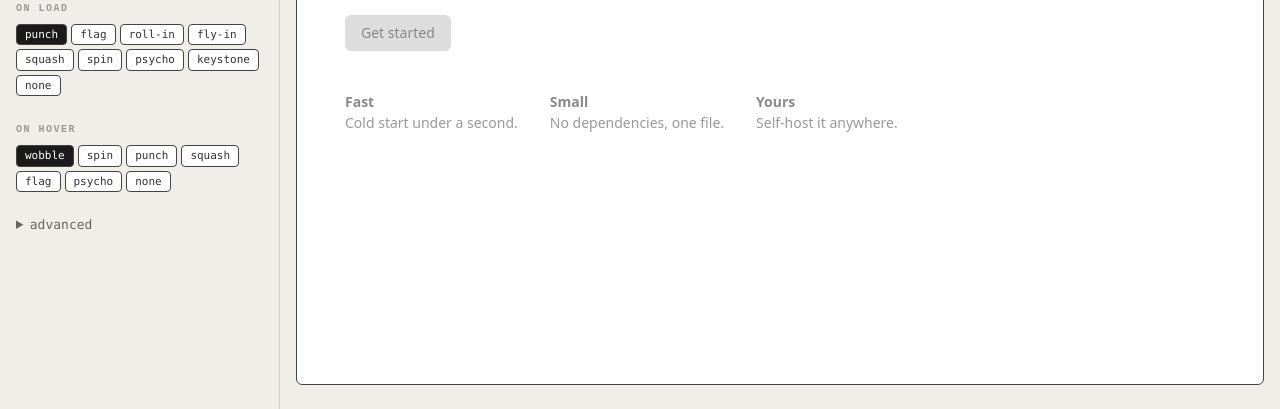
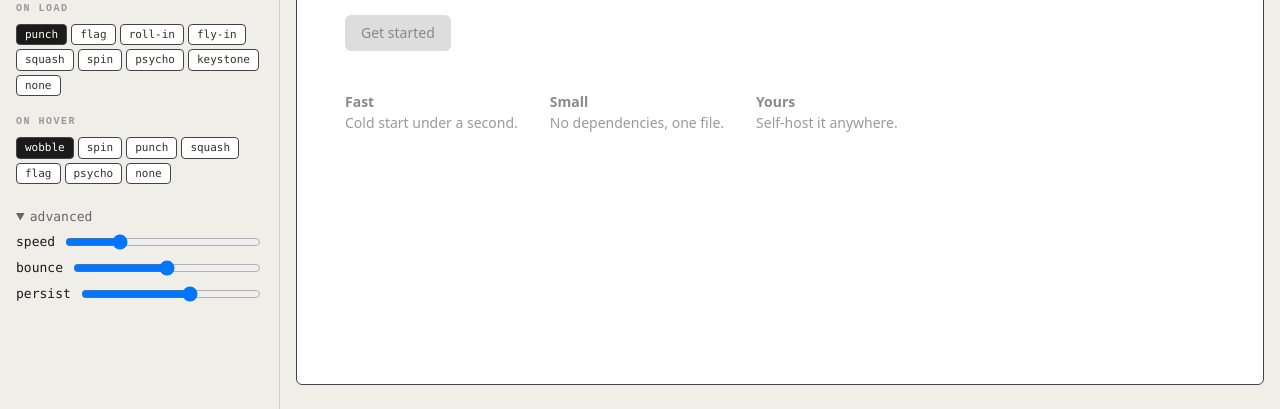
Before and after one commit to gregsadetsky/ident, a website built with Vite: page index.html in a window 1280 px wide. Shown: the part 391-800 px from the top of the page. Built offline with nearby package versions, Linux system fonts and the light colour scheme; animation ran at ten frames a second.

Commit message:
advanced open by default, tighter on hover gap

```diff
--- a/src/style.css
+++ b/src/style.css
@@ -12,7 +12,7 @@ h3 { font: 700 10px ui-monospace, monospace; letter-spacing: 1.5px; text-transfo
 h2.big { font-size: 17px; }
 h2.tight, h3.tight { margin-bottom: 2px; }
 h2.sub2, h3.sub2 { margin-top: 6px; }
-h2.gap, h3.gap { margin-top: 20px; }
+h2.gap, h3.gap { margin-top: 12px; }
 
 #rail { padding: 16px; border-right: 1px solid var(--line); overflow-y: auto; display: flex; flex-direction: column; gap: 32px; }
 #rail section { display: flex; flex-direction: column; gap: 8px; }
--- a/src/ui/rail.ts
+++ b/src/ui/rail.ts
@@ -42,7 +42,7 @@ export function mountRail(root: HTMLElement) {
       <div id="enter"></div>
       <h3 id="hoverLabel" class="tight gap sub2">On hover</h3>
       <div id="react"></div>
-      <details>
+      <details open>
         <summary>advanced</summary>
         <label>speed <input id="speed" type="range" min="0.3" max="3" step="0.05"></label>
         <label>bounce <input id="bounce" type="range" min="0" max="1" step="0.05"></label>
```
